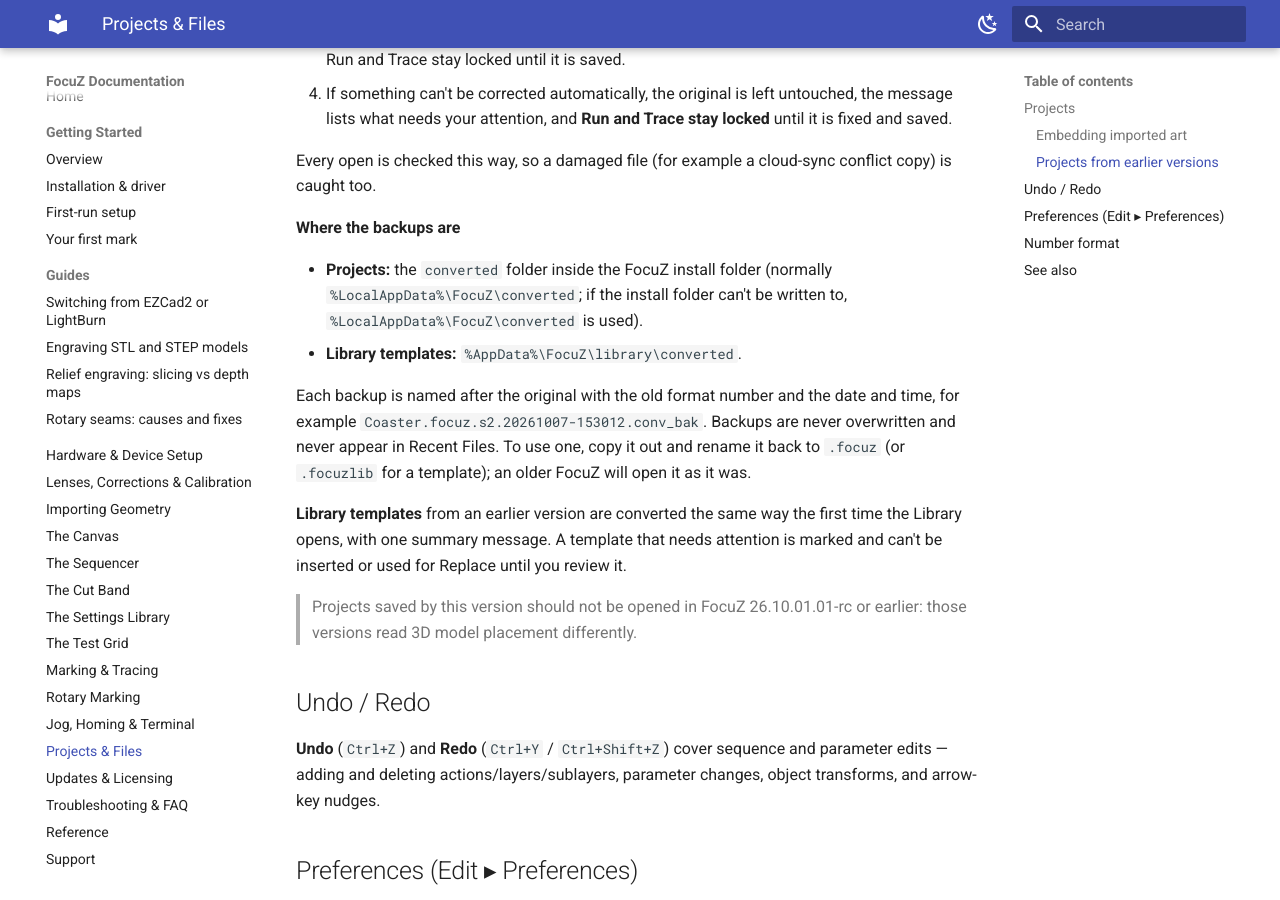
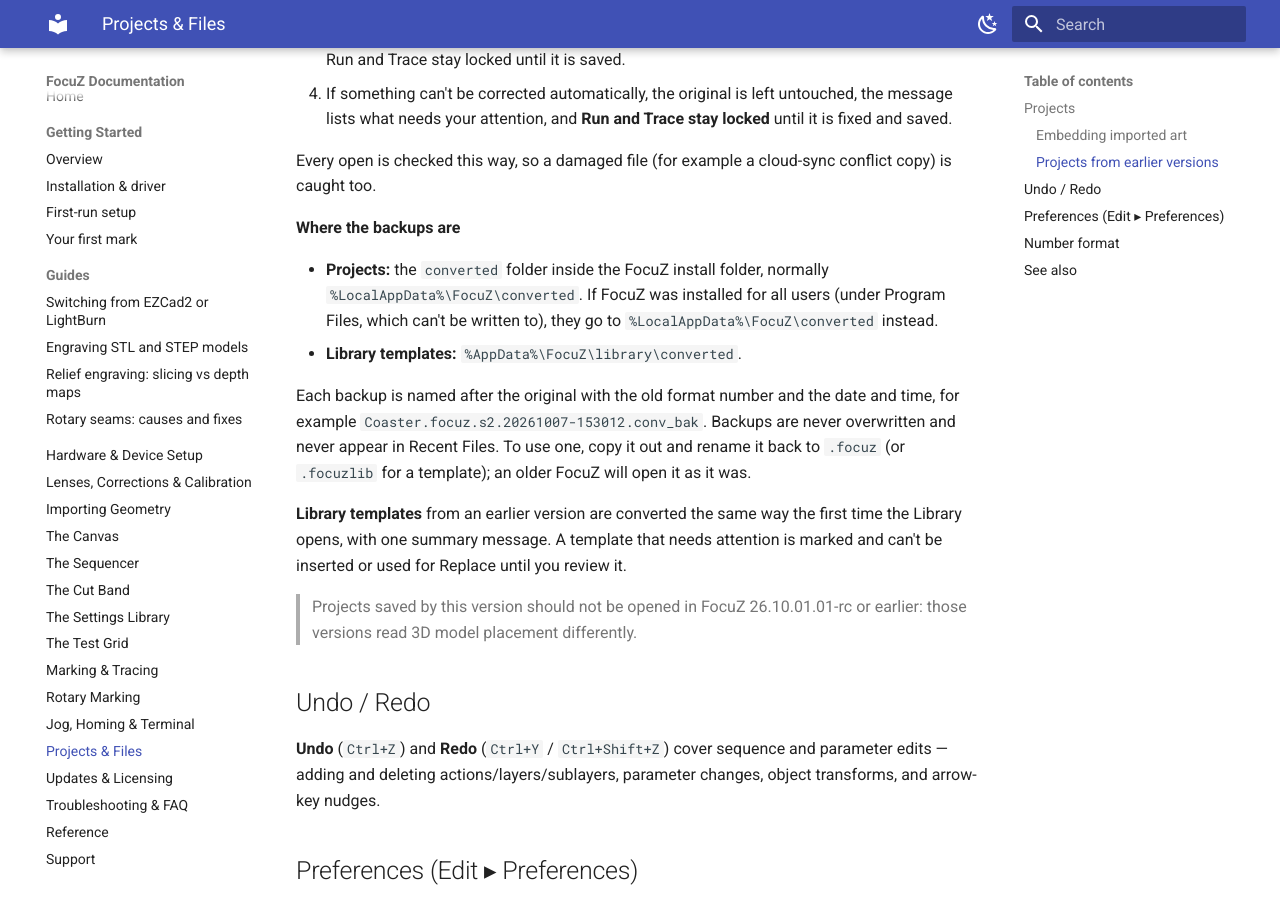
Before and after one commit to Lokahi-Shop/focuz-docs, an MkDocs documentation site: the page built from docs/projects-files.md, in a window 1280 px wide and 900 px high, scrolled down 1070 px. Built offline with MkDocs 1.6.1 and Material for MkDocs 9.7.7, drawn with Linux system fonts in a browser that asks for light colours.

Commit message:
Projects: clarify the backup folder for all-users installs
Co-Authored-By: Claude Opus 5.5 <noreply@anthropic.com>

```diff
--- a/docs/projects-files.md
+++ b/docs/projects-files.md
@@ -42,9 +42,9 @@ Every open is checked this way, so a damaged file (for example a cloud-sync conf
 
 **Where the backups are**
 
-- **Projects:** the `converted` folder inside the FocuZ install folder (normally
-  `%LocalAppData%\FocuZ\converted`; if the install folder can't be written to,
-  `%LocalAppData%\FocuZ\converted` is used).
+- **Projects:** the `converted` folder inside the FocuZ install folder, normally
+  `%LocalAppData%\FocuZ\converted`. If FocuZ was installed for all users (under Program Files, which
+  can't be written to), they go to `%LocalAppData%\FocuZ\converted` instead.
 - **Library templates:** `%AppData%\FocuZ\library\converted`.
 
 Each backup is named after the original with the old format number and the date and time, for example
```
